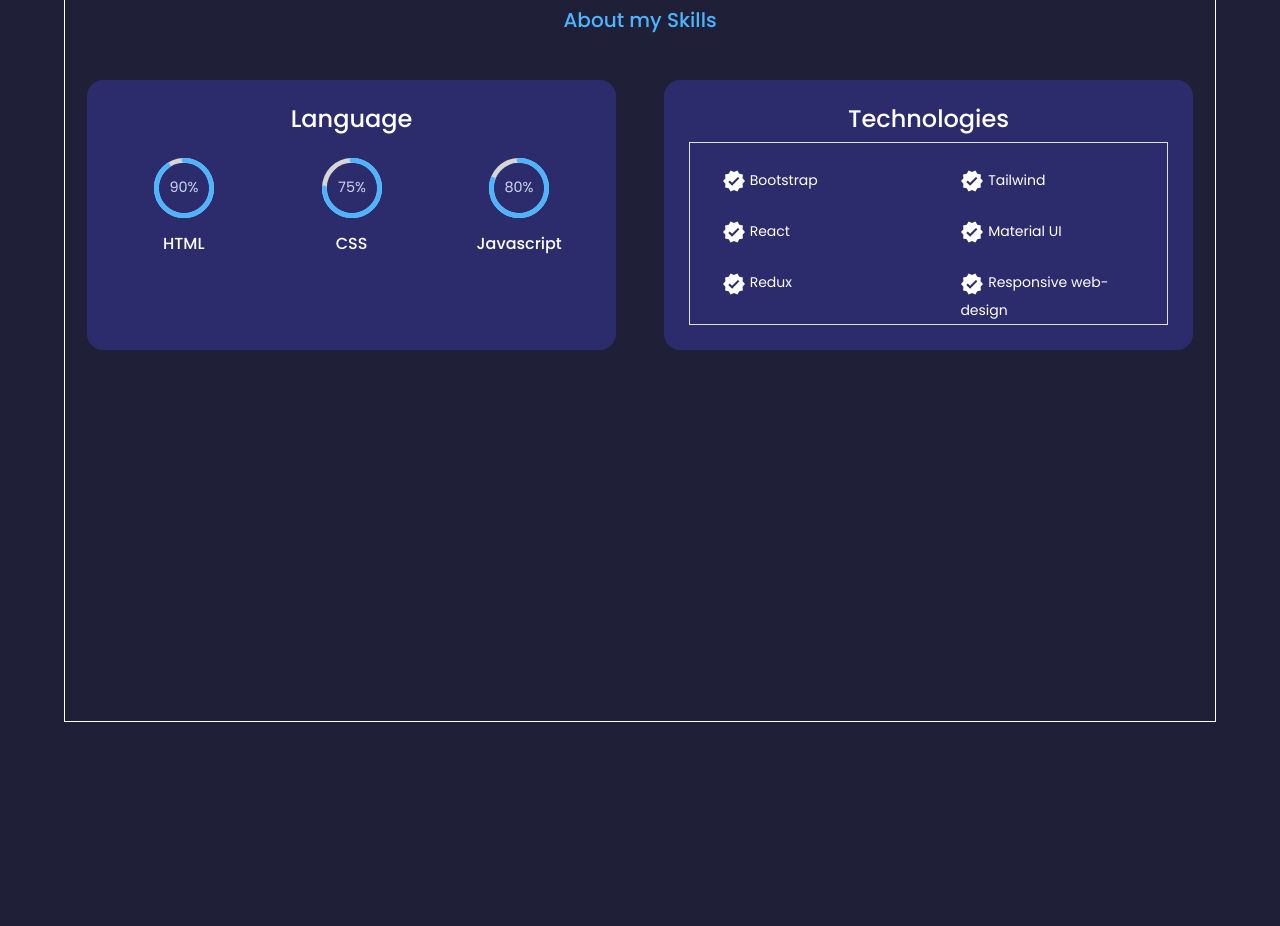
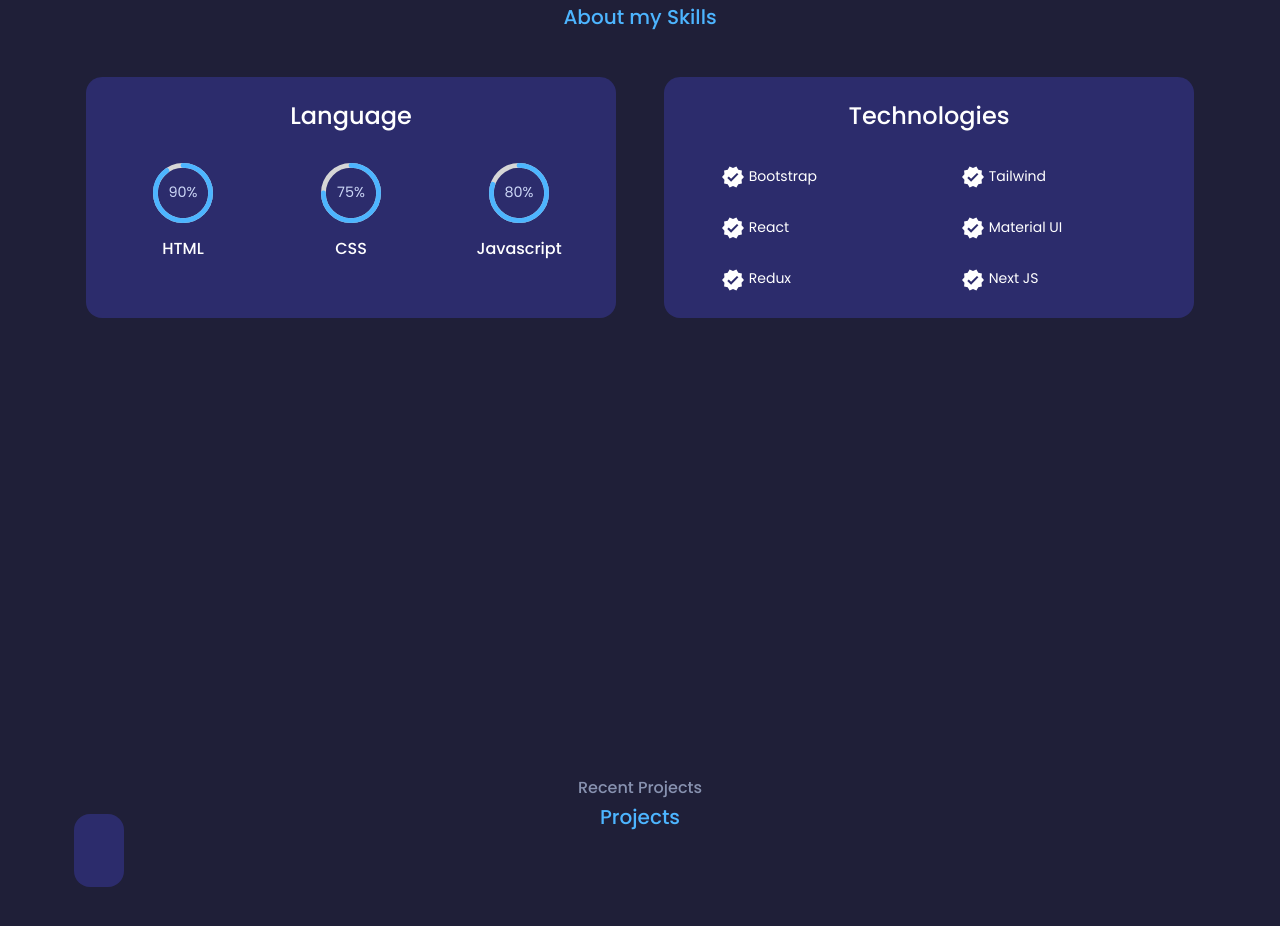
Before and after one commit to techie-sam/portfolio-v1, a React (Create React App) app: page / in a window 1280 px wide. Shown: the part 1700-2626 px from the top of the page. Before the commit the page ends 2422 px from the top, so only its background shows below. Built offline with nearby package versions, Linux system fonts and the light colour scheme.

Commit message:
Initialized projects

```diff
--- a/src/App.js
+++ b/src/App.js
@@ -4,6 +4,7 @@ import Nav from './components/Nav';
 import Header from './components/header/Header';
 import About from './components/about/About';
 import Skills from './components/skills/Skills';
+import Projects from "./components/portfolio/Projects";
 
 const App = () => {
   return (
@@ -12,6 +13,7 @@ const App = () => {
       <Header/>
       <About/>
       <Skills/>
+      <Projects/>
     </>
   )
 }
--- a/src/components/Nav.js
+++ b/src/components/Nav.js
@@ -12,8 +12,8 @@ const Nav = () => {
             <nav>
                 <a href="#" onClick={() => setActiveNav("#")} className={activeNav === '#' ? 'active' : " "}><HomeRoundedIcon /></a>
                 <a href="#about" onClick={() => setActiveNav('#about')} className={activeNav === "#about" ? "active" : " "}><PersonIcon /></a>
-                <a href="#experience" onClick={() => setActiveNav('#experience')} className={activeNav === "#experience" ? "active" : " "}><CollectionsBookmarkRoundedIcon /></a>
-                <a href="#services" onClick={() => setActiveNav('#services')} className={activeNav === "#services" ? "active" : " "}><FolderCopyOutlinedIcon /></a>
+                <a href="#skills" onClick={() => setActiveNav('#skills')} className={activeNav === "#skills" ? "active" : " "}><CollectionsBookmarkRoundedIcon /></a>
+                <a href="#projects" onClick={() => setActiveNav('#projects')} className={activeNav === "#projects" ? "active" : " "}><FolderCopyOutlinedIcon /></a>
                 <a href="#contact" onClick={() => setActiveNav('#contact')} className={activeNav === "#contact" ? "active" : " "}><SpeakerNotesIcon /></a>
             </nav>
         </>
--- a/src/components/about/About.js
+++ b/src/components/about/About.js
@@ -6,7 +6,7 @@ import StyledCard from './StyledCard';
 
 function About() {
   return (
-    <section>
+    <section id='about'>
       <div className='text-center mb-3'>
         <h6>Get To Know</h6>
         <h5>About Me</h5>
--- /dev/null
+++ b/src/components/portfolio/Projects.js
@@ -0,0 +1,25 @@
+import React from 'react'
+import StyledCard from '../about/StyledCard'
+
+const Projects = () => {
+    const PROJECTS =[
+        { name: "Quizlet Quiz App", link:"https://quizlet001.netlify.app"  },
+        { name: "Weather App", link:"https://quizlet001.netlify.app"  },
+        { name: "React Portfolio", link:"https://techie-sam.netlify.app"  },
+        { name: "React Portfolio", link:"https://techie-sam.netlify.app"  }
+    ]
+    return (
+        <section id="projects">
+            <div className='text-center mt-5'>
+                <h6>Recent Projects</h6>
+                <h5>Projects</h5>
+            </div>
+            <StyledCard>
+                <span>
+                </span>
+            </StyledCard>
+        </section>
+    )
+}
+
+export default Projects
--- a/src/components/skills/Skills.js
+++ b/src/components/skills/Skills.js
@@ -15,12 +15,12 @@ const TECHNOLOGIES = [
     "React",
     "Material UI",
     "Redux",
-    "Responsive web-design",
+    "Next JS",
 ]
 const Skills = () => {
     return (
 
-        <section className=''>
+        <section id="skills">
             <div className='text-center mt-5'>
                 <h6>Get to know</h6>
                 <h5>About my Skills</h5>
@@ -33,7 +33,7 @@ const Skills = () => {
                             <div className='row' >
                                 {
                                     LANGUAGES.map(({ language, percentage }) =>
-                                        <div className="col mt-3" key={language}>
+                                        <div className="col mt-4" key={language}>
                                             <CircularProgressbar styles={{
                                                 root: { width: "60px", },
                                                 path: { stroke: "var(--color-primary)" },
@@ -54,7 +54,7 @@ const Skills = () => {
                     <span className='col' >
                         <h4>Technologies</h4>
                         <div>
-                            <div className='row m-auto border'>
+                            <div className='row m-auto'>
                                 {
                                     TECHNOLOGIES.map(technology =>
                                         <small key={technology} className='col-5 mt-4 m-auto text-start'><VerifiedIcon /> {technology}</small>
--- a/src/index.css
+++ b/src/index.css
@@ -38,7 +38,6 @@ section{
   max-width: 90%;
   margin: auto;
   padding: 10px;
-  border: 1px solid;
 }
 
 ::selection {
```
